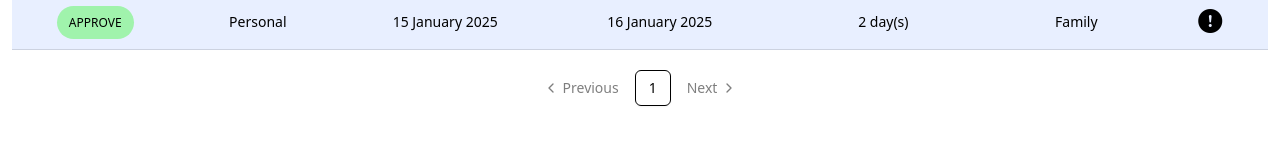
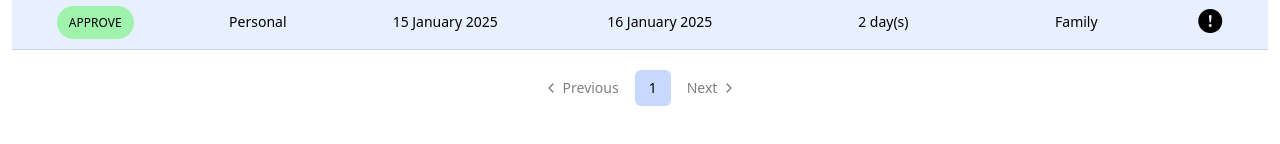
Before and after one commit to Rifandiysf/leave-app-wgs, a Next.js app in the folder client/: page /history in a window 1280 px wide. Shown: the part 554-698 px from the top of the page. Built offline with nearby package versions, Linux system fonts and the light colour scheme; no server answers.

Commit message:
feat: Pagination UI from shadcn

```diff
--- a/client/app/components/ui/pagination.tsx
+++ b/client/app/components/ui/pagination.tsx
@@ -55,7 +55,7 @@ function PaginationLink({
       data-active={isActive}
       className={cn(
         buttonVariants({
-          variant: isActive ? "outline" : "ghost",
+          variant: isActive ? "default" : "ghost",
           size,
         }),
         className
```
